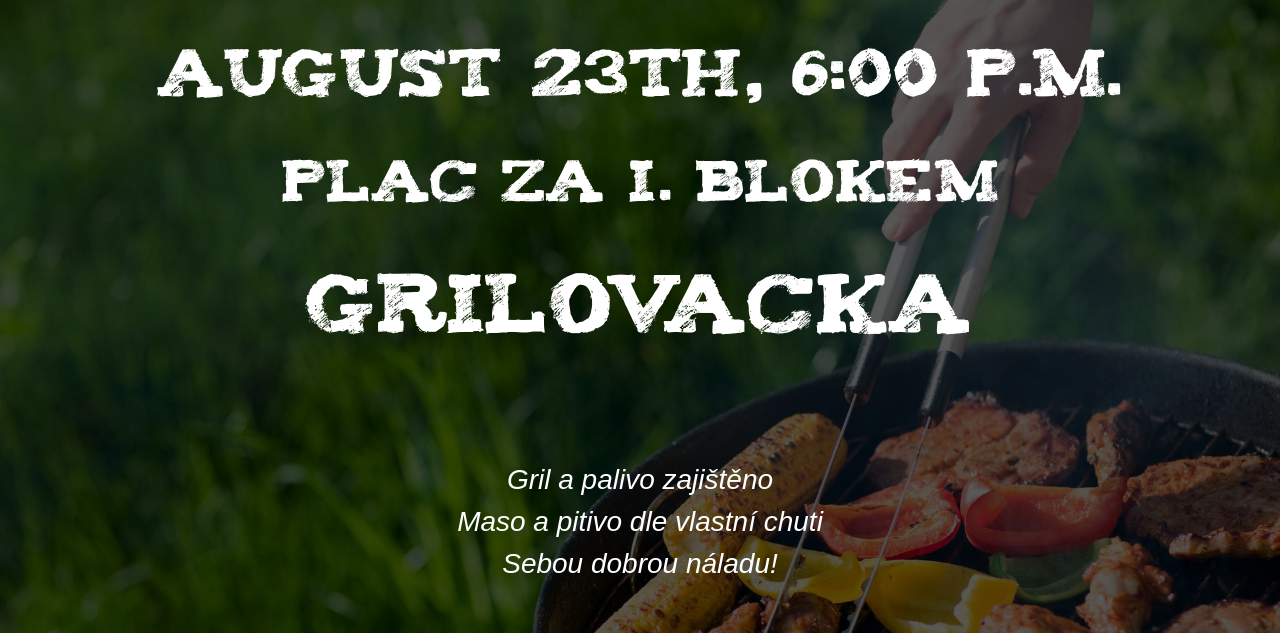
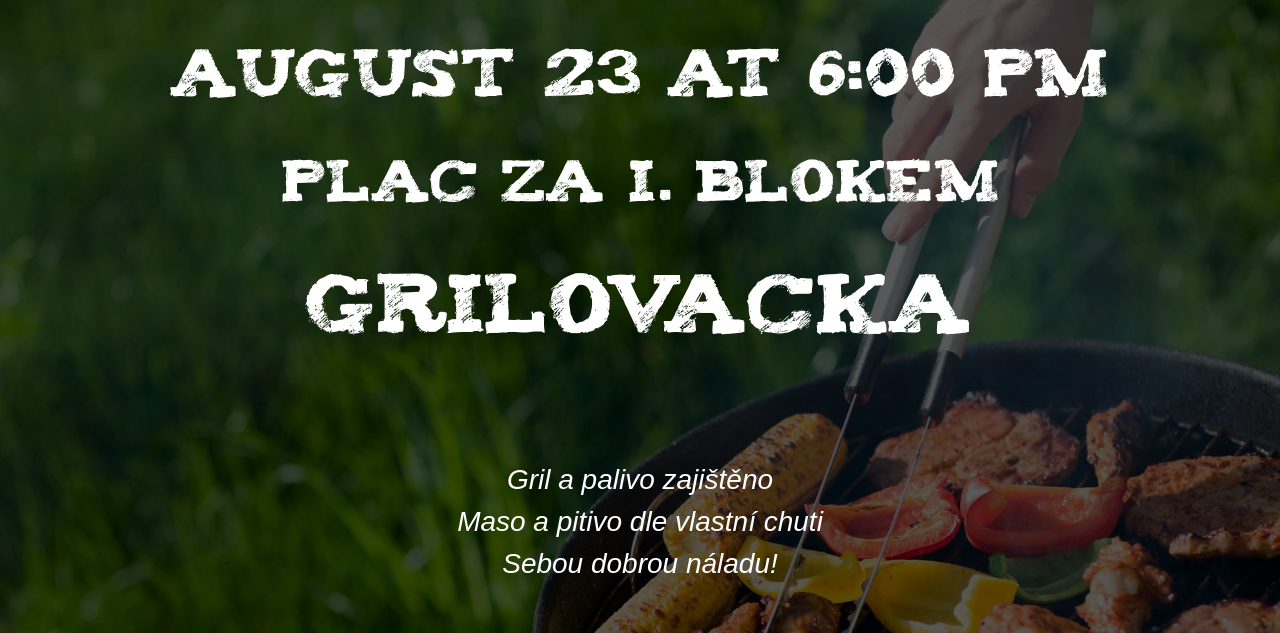
Before and after one commit to panther7/grilovacka_vetrnik_2017, a plain HTML site: page index.html in a window 1280 px wide. Shown: the top 633 px of the page. Drawn offline with Linux system fonts and the light colour scheme.

Commit message:
better convert date to locale string

```diff
--- a/index.html
+++ b/index.html
@@ -26,14 +26,15 @@ Zdroj obrázků je <a href="https://www.google.cz/imghp?tbm=isch">Google</a></p>
         <script>
             try {
                 let datum = document.querySelector(".title.t1");
-                datum.title = new Date(2017, 7, 23, 18).toLocaleString();
+                let d = new Date(2017, 7, 23, 18);
+                let localeStringOptions = { month: "long", day: "numeric", hour: "numeric", minute: "numeric" }
+                datum.title = d.toLocaleString();
                 switch (navigator.language) {
-                    case "sk": datum.innerHTML = "23. Augusta, 18:00";
-                        break;
-                    case "en-US": datum.innerHTML = "August 23th, 6:00 p.m.";
-                        break;
+                    case "sk":
                     case "en":
-                    case "en-GB": datum.innerHTML = "23th August, 6:00 p.m.";
+                    case "en-US":
+                    case "en-GB":
+                        datum.innerHTML = d.toLocaleString(navigator.language, localeStringOptions);
                         break;
                 }
             } catch (e) {
```
